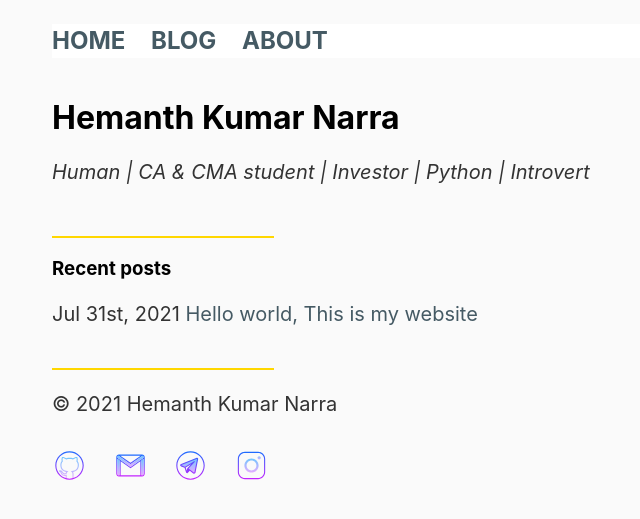
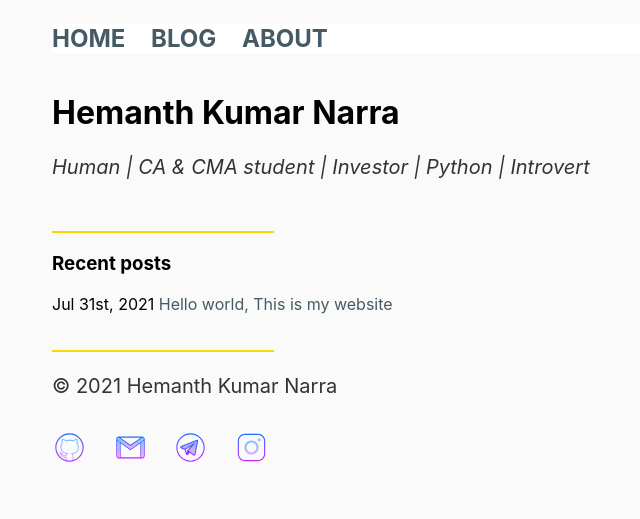
Before and after one commit to hemanthnarra/hemanthnarra.github.io, a Jekyll site: the page built from index.html, in a window 1280 px wide. Shown: the top 519 px of the page, without its empty margins (218-858 px from the left). Built offline with Jekyll 4.4.1, drawn with Linux system fonts in a browser that asks for light colours.

Commit message:
css test 2

```diff
--- a/css/main.css
+++ b/css/main.css
@@ -6,12 +6,10 @@ body {
     max-width: 740px;
     margin: auto;
 }
-p, ul {
+p {
     font-size: 1.25em;
     line-height: 1.4em;
     color: #333;
-}
-p {
     margin: 0 0 1.5em;
 }
 a {
```
